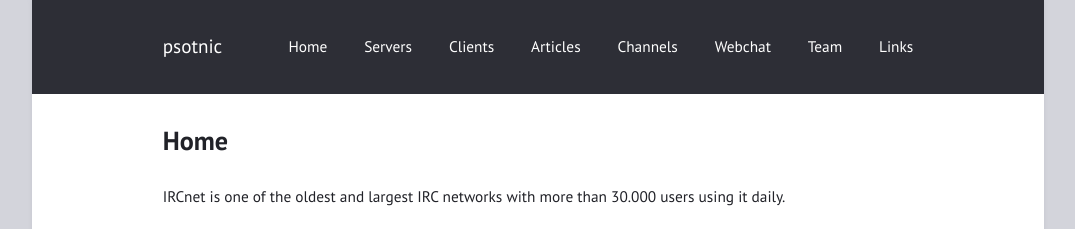
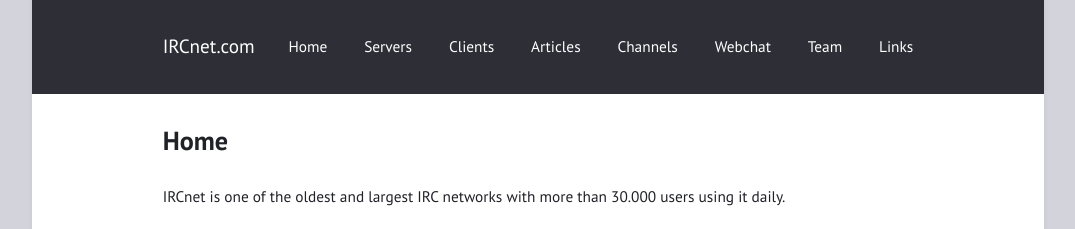
Before and after one commit to psotnic/tmp, a Jekyll site: the page built from index.html, in a window 1280 px wide. Shown: the top 229 px of the page, without its empty margins (102-1177 px from the left). Built offline with Jekyll 4.4.1, drawn with Linux system fonts in a browser that asks for light colours.

Commit message:
Update _config.yml

```diff
--- a/_config.yml
+++ b/_config.yml
@@ -1,4 +1,4 @@
-title: "psotnic"
+title: "IRCnet.com"
 author: ""
 description: "Made with <b style=\"color: #f45;\">&lt;3</b>"
 permalink: /:title/
@@ -26,8 +26,7 @@ navigation:                # accepts {file, title, url, icon, sidebaricon}
   - {url: "/links", title: "Links"}
 
 external:                  # shows a footer with social links - for available icons see fontawesome.com/icons
-  - {title: Mail, icon: envelope, url: "mailto:info@psotnic.com"}
-  - {title: Github, icon: github, url: "https://github.com/psotnic/psotnic"}
+  - {title: Github, icon: github, url: "https://github.com/ircnet-com"}
 
 comments:
 #  disqus_shortname: ""    # see https://disqus.com/
```
